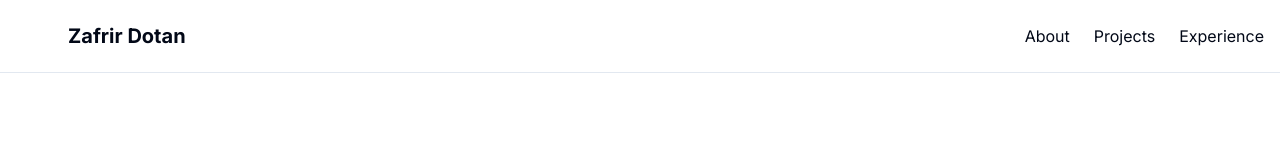
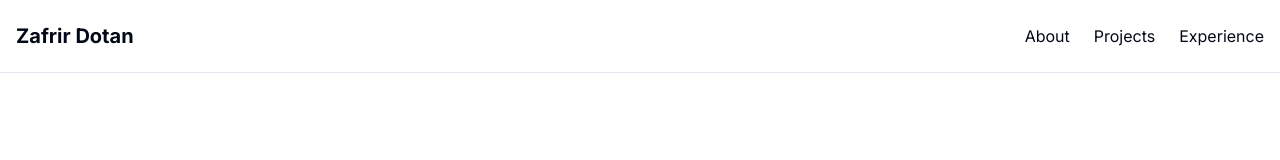
Before and after one commit to zafrirdotan/personal-app, a Next.js app: page / in a window 1280 px wide. Shown: the top 160 px of the page. Built offline with nearby package versions, Linux system fonts and the light colour scheme.

Commit message:
Refactor Navigation component for smoother image and text transitions on scroll

```diff
--- a/components/navigation.tsx
+++ b/components/navigation.tsx
@@ -37,16 +37,28 @@ export default function Navigation() {
         <div className="flex justify-between items-center">
           <Link
             href="/"
-            className="flex items-center gap-3"
+            className="flex items-center gap-3 relative"
             onClick={closeMenu}
           >
             <img
               src="/profile.jpeg"
               alt="Zafrir Dotan"
-              className="w-10 h-10 rounded-full object-cover transition-opacity duration-100"
-              style={{ opacity: imageOpacity }}
+              className="w-10 h-10 rounded-full object-cover transition-all duration-300"
+              style={{
+                opacity: imageOpacity,
+                transform:
+                  imageOpacity > 0 ? "translateX(0)" : "translateX(-40px)",
+              }}
             />
-            <span className="text-xl font-bold">Zafrir Dotan</span>
+            <span
+              className="text-xl font-bold transition-transform duration-300"
+              style={{
+                transform:
+                  imageOpacity > 0 ? "translateX(0)" : "translateX(-52px)",
+              }}
+            >
+              Zafrir Dotan
+            </span>
           </Link>
 
           {/* Desktop Menu */}
```
